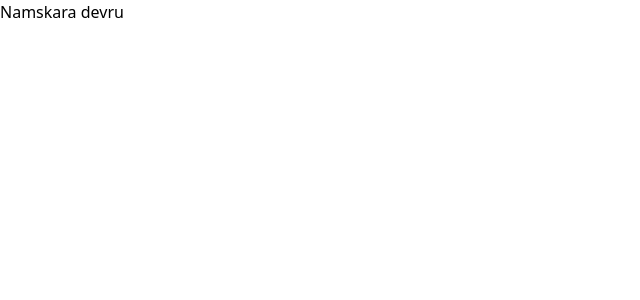
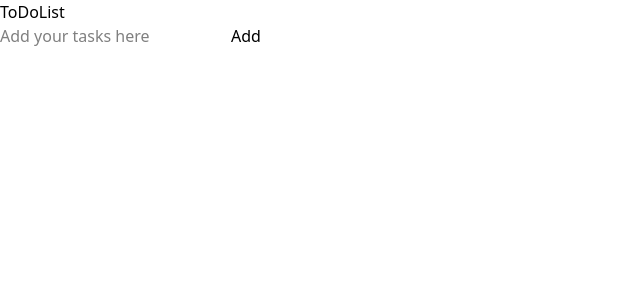
Before and after one commit to ashreekar/ToDoListReact, a React (Vite) app: page / in a window 1280 px wide. Shown: the top 300 px of the page, without its empty margins (0-640 px from the left). Built offline with nearby package versions, Linux system fonts and the light colour scheme.

Commit message:
add update listitem and list

```diff
--- a/src/App.jsx
+++ b/src/App.jsx
@@ -1,10 +1,19 @@
+import { useState } from 'react'
 import './App.css'
+import Header from './components/Header'
+import ToDoList from './components/ToDoList'
 
 function App() {
 
+  const [todos, setTodo] = useState([]);
+  function addTodo(newTodo) {
+    setTodo([...todos,{id:Date.now(), todo:newTodo, isCompleted:false}])
+  }
+
   return (
     <>
-      <h1>Namskara devru</h1>
+      <Header addTodo={addTodo} />
+      <ToDoList todos={todos} />
     </>
   )
 }
--- a/src/components/Header.jsx
+++ b/src/components/Header.jsx
@@ -0,0 +1,27 @@
+import { useState } from "react";
+
+function Header({addTodo}){
+    const [todo,setTodo]=useState("");
+
+    function handleChange(e){
+        setTodo(e.target.value);
+    }
+
+    function handleAdd(){
+        addTodo(todo)
+    }
+
+    return (
+        <header className="cover">
+                <h1>ToDo<span>List</span></h1>
+                <div className="addfields">
+                    <input type="text" value={todo} placeholder="Add your tasks here" onChange={(e)=>{
+                        handleChange(e);
+                    }} />
+                    <button className="cursor-pointer" onClick={handleAdd}>Add</button>
+                </div>
+        </header>
+    )
+}
+
+export default Header;
--- a/src/components/ToDoItem.jsx
+++ b/src/components/ToDoItem.jsx
@@ -0,0 +1,22 @@
+import { useState } from "react";
+
+function TodDoItem(props){
+    const [checked,setchecked]=useState(true);
+
+    function toggleComplete(){
+        setchecked(!checked)
+    }
+
+    return (
+        <article>
+            <input type="checkbox" name="complete" id="complete" checked={props.item.isCompleted} onChange={toggleComplete} />
+            <p className={props.item.isCompleted?"line-through":""}>{props.item.todo}</p>
+            <div>
+                <button>Delete</button>
+                <button>Update</button>
+            </div>
+        </article>
+    )
+}
+
+export default TodDoItem;
--- a/src/components/ToDoList.jsx
+++ b/src/components/ToDoList.jsx
@@ -0,0 +1,16 @@
+import TodDoItem from "./ToDoItem";
+
+function ToDoList(props){
+    // props-->[{id:,todo:,isCompleted}]
+    return (
+        <section>
+            {
+                props.todos.map(item=>{
+                    return <TodDoItem key={item.id} item={item} />
+                })
+            }
+        </section>
+    )
+}
+
+export default ToDoList;
```
